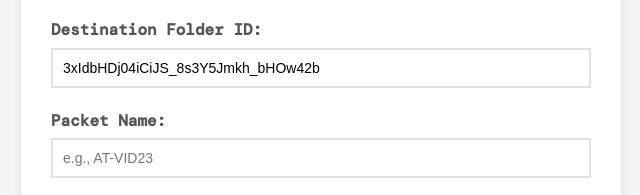
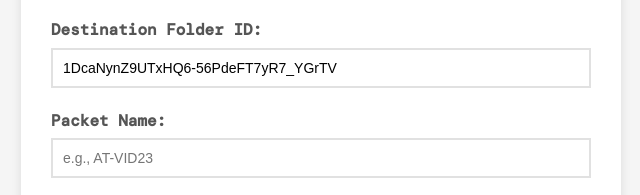
Before and after one commit to fahmiiireza/google-drive-folder-automation-main, a website: page public/index.html in a window 1280 px wide. Shown: the part 216-411 px from the top of the page, 319-959 px from the left. Drawn offline with nearby package versions, Linux system fonts and the light colour scheme; a web font is replaced by a local one.

Commit message:
delete nodemon

```diff
--- a/package.json
+++ b/package.json
@@ -4,11 +4,10 @@
     "dotenv": "^17.2.0",
     "express": "^5.1.0",
     "googleapis": "^152.0.0",
-    "nodemon": "^3.1.10",
     "path": "^0.12.7"
   },
   "scripts": {
-    "s": "nodemon server.js"
+    "start": "node server.js"
   },
   "type": "module"
 }
--- a/public/index.html
+++ b/public/index.html
@@ -33,7 +33,7 @@
         <label for="destinationFolderId">Destination Folder ID:</label>
         <!-- CHANGE THIS THE "VALUE" ATTRIBUTE IN THE INPUT TO YOUR DESTINATION FOLDER ID-->
         <input type="text" id="destinationFolderId" placeholder="e.g., 3xIdbHDj04iCiJS_8s3Y5Jmkh_bHOw42b"
-          value="3xIdbHDj04iCiJS_8s3Y5Jmkh_bHOw42b" />
+          value="1DcaNynZ9UTxHQ6-56PdeFT7yR7_YGrTV" />
       </div>
 
       <div class="form-group hidden" id="parentField">
```
Also changed, not shown: 2 other files.
